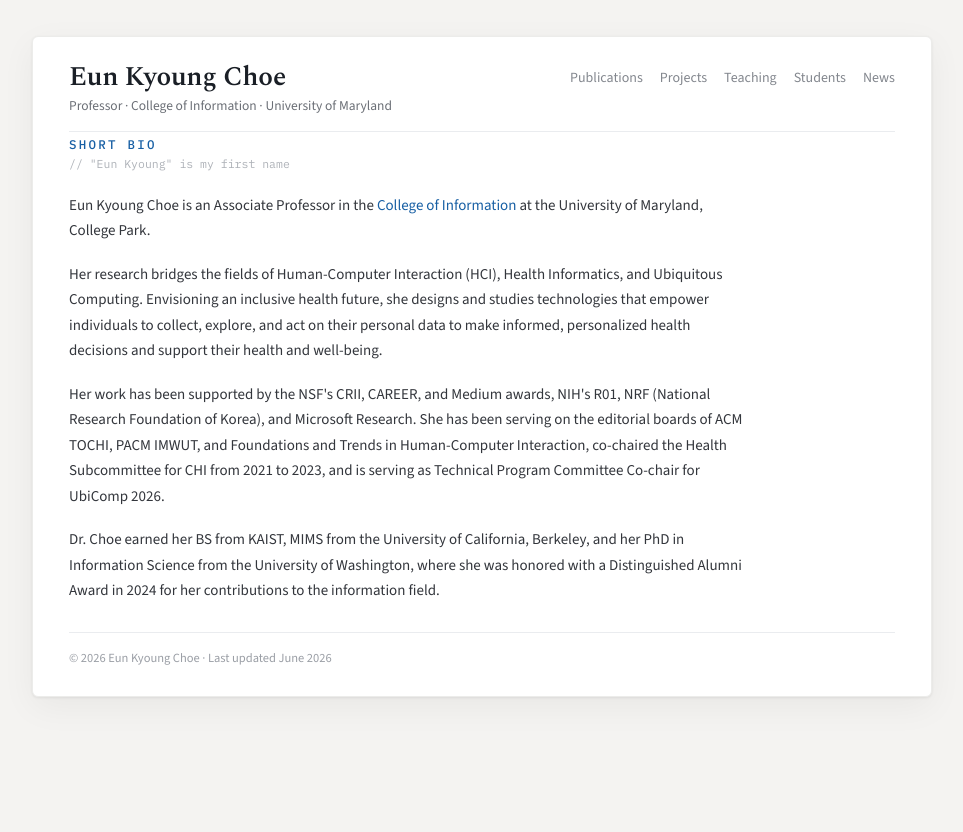
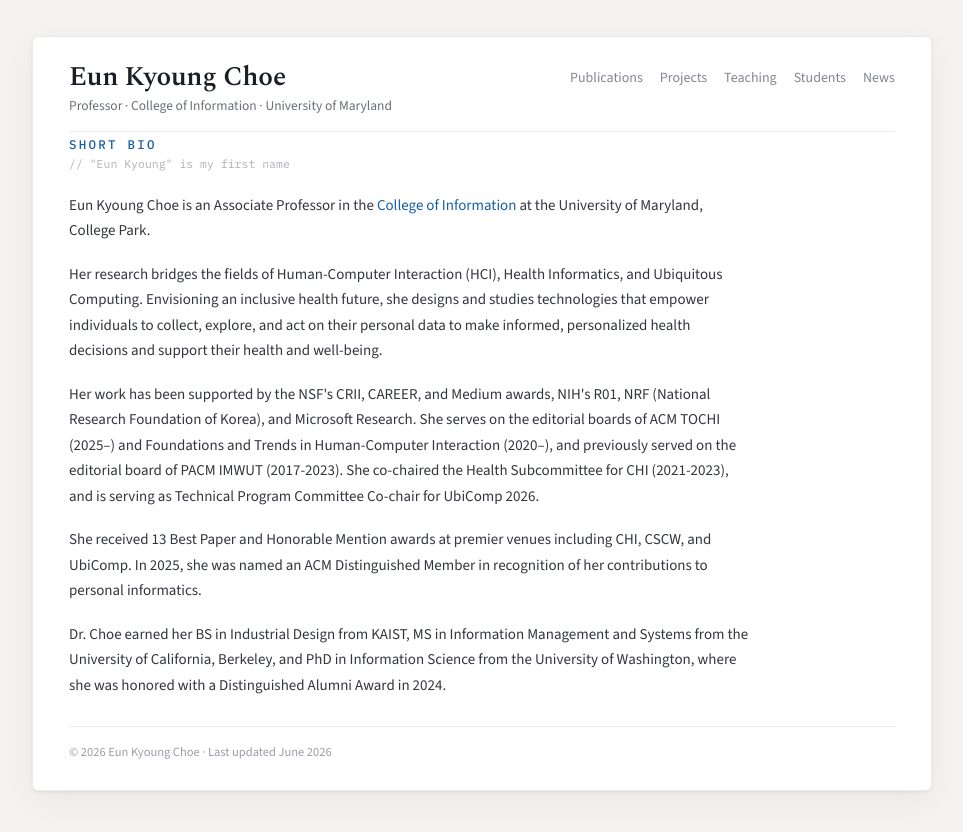
Before and after one commit to ekchoe/ekchoe.github.io, a Jekyll site: the page built from about.html, in a window 1280 px wide. Shown: the top 832 px of the page, without its empty margins (158-1121 px from the left). Built offline with Jekyll 4.4.1, drawn with Linux system fonts in a browser that asks for light colours.

Commit message:
news update

```diff
--- a/_data/news.yml
+++ b/_data/news.yml
@@ -5,6 +5,8 @@
   what: "\"Understanding Over-the-Counter Medication Decision-Making Among Older Adults and Caregivers,\" led by Mengying Li, is accepted at AMIA 2026."
 - when: March 2026
   what: Serving as a Technical Program Committee co-chair for UbiComp 2026 — a community that has shaped so much of my research journey.
+- when: Dec 2025
+  what: Named an ACM Distinguished Member for contributions to the field of personal informatics.
 - when: July 2025
   what: Joining the TOCHI editorial board as Associate Editor.
 - when: Fall 2024
--- a/about.html
+++ b/about.html
@@ -14,10 +14,11 @@ permalink: /about/
     Envisioning an inclusive health future, she designs and studies technologies that empower individuals to collect,
     explore, and act on their personal data to make informed, personalized health decisions and support their health and well-being.</p>
   <p>Her work has been supported by the NSF's CRII, CAREER, and Medium awards, NIH's R01, NRF (National Research Foundation of Korea),
-     and Microsoft Research. She has been serving on the editorial boards of ACM TOCHI, PACM IMWUT, and Foundations and Trends in
-     Human-Computer Interaction, co-chaired the Health Subcommittee for CHI from 2021 to 2023, and is serving as Technical Program
-     Committee Co-chair for UbiComp 2026.</p>
-  <p>Dr. Choe earned her BS from KAIST, MIMS from the University of California, Berkeley, and her PhD in Information Science from
-    the University of Washington, where she was honored with a Distinguished Alumni Award in 2024 for her contributions to the
-    information field.</p>
+     and Microsoft Research. She serves on the editorial boards of ACM TOCHI (2025–) and Foundations and Trends in Human-Computer
+     Interaction (2020–), and previously served on the editorial board of PACM IMWUT (2017-2023). She co-chaired the Health Subcommittee for CHI (2021-2023),
+     and is serving as Technical Program Committee Co-chair for UbiComp 2026.</p>
+  <p>She received 13 Best Paper and Honorable Mention awards at premier venues including CHI, CSCW, and UbiComp. In 2025,
+    she was named an ACM Distinguished Member in recognition of her contributions to personal informatics.</p>
+  <p>Dr. Choe earned her BS in Industrial Design from KAIST, MS in Information Management and Systems from the University of California, Berkeley,
+    and PhD in Information Science from the University of Washington, where she was honored with a Distinguished Alumni Award in 2024.</p>
 </div>
```
